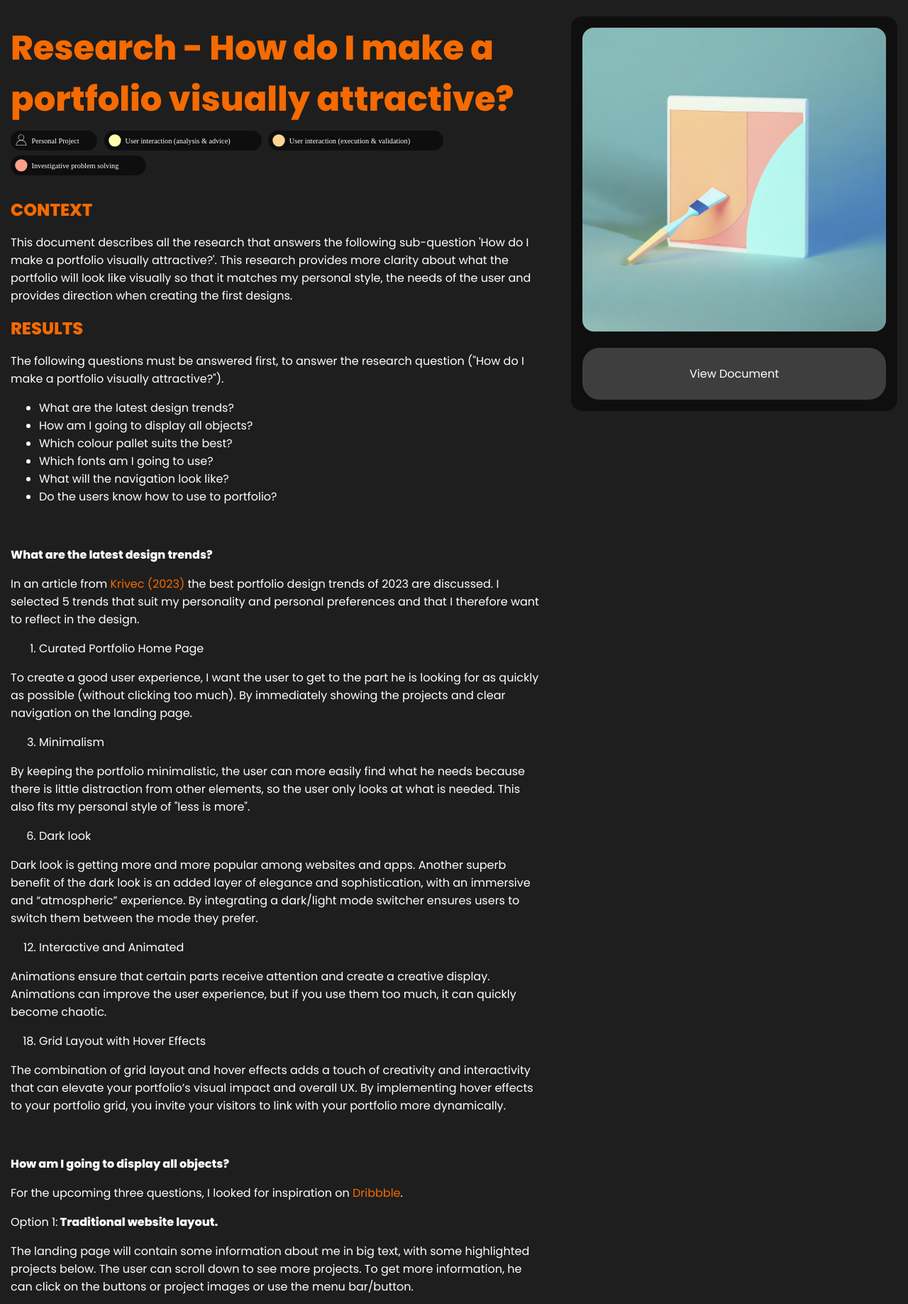
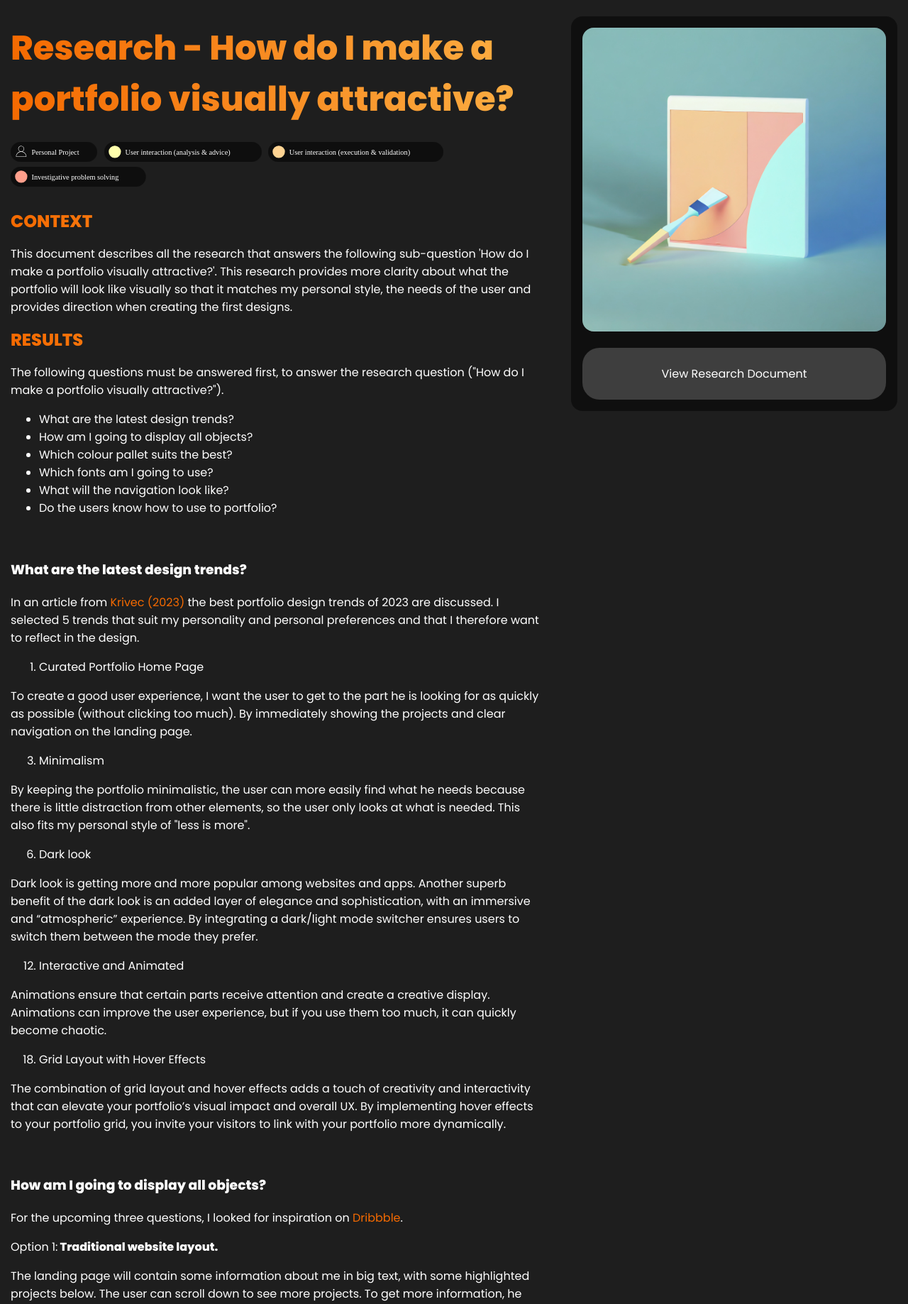
Before and after one commit to julienverheijen/Portfolio_S6, a PHP site: page /deliverbles/research_visual.html in a window 1280 px wide. Shown: the part 105-1942 px from the top of the page at 71% size. Run offline with PHP 8.4, Linux system fonts and the light colour scheme; some libraries are stand-ins or nearby versions.

Commit message:
Small Design changes

```diff
--- a/deliverbles/deliverable.css
+++ b/deliverbles/deliverable.css
@@ -1,11 +1,15 @@
 h1{
-    color: var(--orange);
-    font-size: 3rem;
-    margin-bottom: 0.5rem;
+    background: linear-gradient(90deg, var(--orange) 0%, var(--lightorange) 100%);
+    -webkit-background-clip: text;
+    -webkit-text-fill-color: transparent;
+    font-size: 3em;
+    margin-bottom: 0.5em;
 }
 
 h2{
-    color: var(--orange);
+    background: linear-gradient(90deg, var(--orange) 0%, var(--lightorange) 100%);
+    -webkit-background-clip: text;
+    -webkit-text-fill-color: transparent;
     margin: 0;
 }
 
--- a/deliverbles/projectplan.html
+++ b/deliverbles/projectplan.html
@@ -52,7 +52,7 @@
                 <img class="image" id="deliverable-image" alt="" />
             </div>
             <div class="side-item">
-                <a class="button" id="documentBtn" target="_blank">View Document</a>
+                <a class="button" id="documentBtn" target="_blank">View Personal Project Plan</a>
             </div>
         </div>
     </div>
--- a/deliverbles/research_visual.html
+++ b/deliverbles/research_visual.html
@@ -45,7 +45,7 @@
                     <li>Do the users know how to use to portfolio?</li>
                     </ul>
                     <p>&nbsp;</p>
-                    <p><strong>What are the latest design trends?</strong></p>
+                    <p><h3>What are the latest design trends?</h3></p>
                     <p>In an article from <a href="https://colorlib.com/wp/portfolio-design-trends/" target="_blank">Krivec (2023)</a> the best portfolio design trends of 2023 are discussed. I selected 5 trends that suit my personality and personal preferences and that I therefore want to reflect in the design.</p>
                     <ol>
                     <li>Curated Portfolio Home Page</li>
@@ -68,7 +68,7 @@
                     </ol>
                     <p>The combination of grid layout and hover effects adds a touch of creativity and interactivity that can elevate your portfolio&rsquo;s visual impact and overall UX. By implementing hover effects to your portfolio grid, you invite your visitors to link with your portfolio more dynamically.</p>
                     <p><strong>&nbsp;</strong></p>
-                    <p><strong>How am I going to display all objects?</strong></p>
+                    <p><h3>How am I going to display all objects?</h3></p>
                     <p>For the upcoming three questions, I looked for inspiration on <a href="http://dribbble.com/" target="_blank">Dribbble</a>.</p>
                     <p>Option 1:<strong> Traditional website layout.</strong></p>
                     <p>The landing page will contain some information about me in big text, with some highlighted projects below. The user can scroll down to see more projects. To get more information, he can click on the buttons or project images or use the menu bar/button.</p>
@@ -78,7 +78,7 @@
                     <iframe style="border: 1px solid rgba(0, 0, 0, 0.1);" src="https://www.figma.com/embed?embed_host=share&url=https%3A%2F%2Fwww.figma.com%2Fproto%2F6j7ZiJSrYiKEJu5gb6VqdY%2FPortfolio-Design%3Fpage-id%3D0%253A1%26type%3Ddesign%26node-id%3D3-536%26viewport%3D249%252C178%252C0.14%26t%3DIkVLsP1qYBKxwwf4-1%26scaling%3Dscale-down-width%26starting-point-node-id%3D3%253A536%26mode%3Ddesign" allowfullscreen></iframe>
                     <p>To find out which option works best, I will conduct a user test later.</p>
                     <p>&nbsp;</p>
-                    <p><strong>Which fonts am I going to use?</strong></p>
+                    <p><h3>Which fonts am I going to use?</h3></p>
                     <p>For this project, in want to have a clean and modern look, the choice of a matching font is necessary. For that reason, I chose a sans-serif font. A blog by <a href="https://www.untitledui.com/blog/best-free-fonts" target="_blank">Hughes (2023)</a> explains what to look out for when picking a good font.</p>
                     <ul>
                     <li>Use a font with at least 5 different weights.</li>
@@ -97,13 +97,13 @@
                     <li><a href="https://fonts.google.com/specimen/DM Sans" target="_blank">DM Sans </a><em>by Colophon Foundry</em></li>
                     </ol>
                     <p>&nbsp;</p>
-                    <p><strong>What will the navigation look like?</strong></p>
+                    <p><h3>What will the navigation look like?</h3></p>
                     <p>In previous research ("How can users easily navigate through the portfolio"), I concluded which navigation options work best for the portfolio. So, I implemented these options in an interactive low-fidelity prototype.</p>
                     <p>Option 1: <strong>Traditional website layout</strong></p>
                     <p>Option 2: <strong>Dashboard layout</strong></p>
                     <p>By showcasing the prototypes to Bardt van der Dennen, we concluded that the 2nd option (dashboard layout) was the better option for this project. The navigation is clear and different from a normal website. He recommends doing additional research on the layout and appearance of the dashboard. To make sure the user looks/clicks directly to the most important tile.</p>
                     <p>&nbsp;</p>
-                    <p><strong>How to make objects more attractive?</strong></p>
+                    <p><h3>How to make objects more attractive?</h3></p>
                     <p>An article by <a href="https://uxplanet.org/11-ways-to-add-more-visual-weight-to-ui-object-6aca19c7bc97" target="_blank">Babich (2021)</a> describes different ways to add more visual weight to UI objects. Below are the ways that are relevant to the portfolio design:</p>
                     <ol>
                     <li>Size: Larger objects attract the eye more than smaller ones.</li>
@@ -118,10 +118,10 @@
                     <li>Movement: Moving objects naturally attract our attention and suggest to visitors where they should look next.</li>
                     </ol>
                     <p>&nbsp;</p>
-                    <p><strong>Which colour pallet suits the best?</strong></p>
+                    <p><h3>Which colour pallet suits the best?</h3></p>
                     <p>This colour palette was put together by taking inspiration from <a href="https://color.adobe.com/nl/explore" target="_blank">Adobe Color</a>. The orange colour, according to an article by <a href="https://www.color-meanings.com/" target="_blank">Olesen (s.d.)</a>, stands for spontaneity, creativity, optimism, enthusiasm, and positivity. This suits my personality and what I want to express with this portfolio.</p>
                     <p>&nbsp;</p>
-                    <p><strong>Do the users know how to use to portfolio? </strong></p>
+                    <p><h3>Do the users know how to use to portfolio? </h3></p>
                     <p>I created a high-fidelity prototype to find out how real users navigate through the portfolio.</p>
                     <iframe style="border: 1px solid rgba(0, 0, 0, 0.1);" src="https://www.figma.com/embed?embed_host=share&url=https%3A%2F%2Fwww.figma.com%2Fproto%2F6j7ZiJSrYiKEJu5gb6VqdY%2FPortfolio-Design%3Fpage-id%3D0%253A1%26type%3Ddesign%26node-id%3D33-557%26viewport%3D249%252C178%252C0.14%26t%3DIkVLsP1qYBKxwwf4-1%26scaling%3Dscale-down-width%26starting-point-node-id%3D33%253A557%26mode%3Ddesign" allowfullscreen></iframe>
                     <p>The prototype was tested with a usability test using the Maze tool. Users had to indicate what they saw first and were given different tasks to navigate through the portfolio.
@@ -135,7 +135,7 @@
                     <ol start="3">
                     <li>Most users found it easy to navigate through the design. However, there was one tester who did have difficulty with it.<strong>&nbsp;</strong></li>
                     </ol>
-                    <a class="button" href="https://app.maze.co/report/Portfolio/1kk8wtlmyp7jr8/intro" target="_blank">All Maze Test Results</a>
+                    <a class="button" href="https://app.maze.co/report/Portfolio/1kk8wtlmyp7jr8/intro" target="_blank">View All Maze Test Results</a>
                     <br>
                 </article>
                 <article class="body_conclusion">
@@ -150,7 +150,7 @@
                 <img class="image" id="deliverable-image" alt="" />
             </div>
             <div class="side-item">
-                <a class="button" id="documentBtn" target="_blank">View Document</a>
+                <a class="button" id="documentBtn" target="_blank">View Research Document</a>
             </div>
         </div>
     </div>
--- a/homepage.css
+++ b/homepage.css
@@ -90,7 +90,7 @@
 }
 
 #orangeBtn{
-    background-color: var(--orange);
+    background-color: var(--grey);
     color: var(--white);
     border-radius: 1rem;
     padding: 0.5rem 1rem;
--- a/projects.css
+++ b/projects.css
@@ -62,8 +62,8 @@
     }
 
   .card__body .card__title {
-    font-size: 1.2rem;
-    line-height: 1.375rem;
+    font-size: 1.2em;
+    line-height: 1.375em;
     color: var(--white);
     font-weight: 500;
     text-transform: uppercase;
--- a/styles.css
+++ b/styles.css
@@ -4,6 +4,7 @@
     --white: #ffffff;
     --grey: #3e3e3e;
     --orange: #F56A01;
+    --lightorange: #fcb045;
     --lo1: #ffffad;
     --lo2: #ffd493;
     --lo3: #9affff;
@@ -141,16 +142,6 @@ img{
   background-color: var(--lo7);
 }
 
-::-moz-selection {
-  color: var(--black);
-  background: var(--orange);
-}
-
-::selection {
-  color: var(--black);
-  background: var(--orange);
-}
-
 @media screen and (min-width: 1280px) {
     .maxViewWidth {
       width: 1250px;
```
Also changed, not shown: deliverbles/research_navigation.html (+5 -5 lines), deliverbles/research_scalable.html (+4 -4 lines), readingguide.css (+6 -2 lines).
